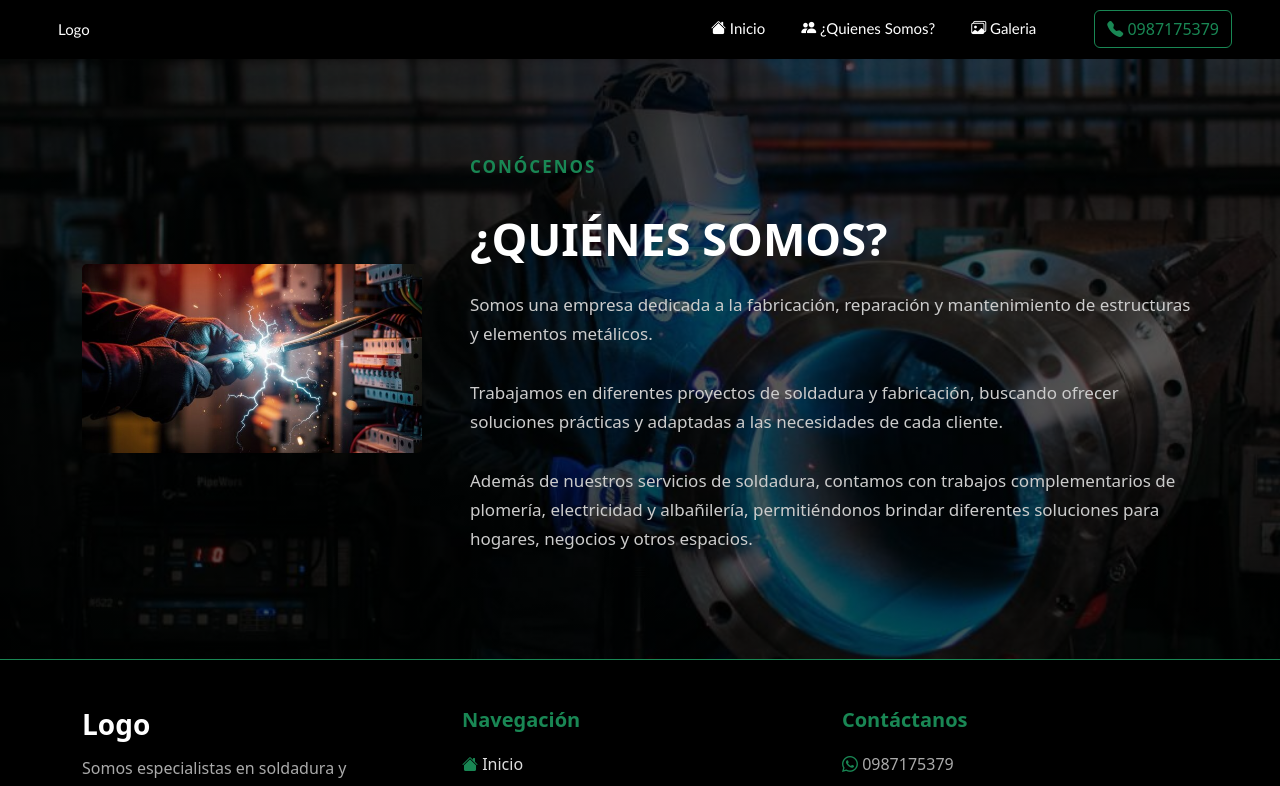
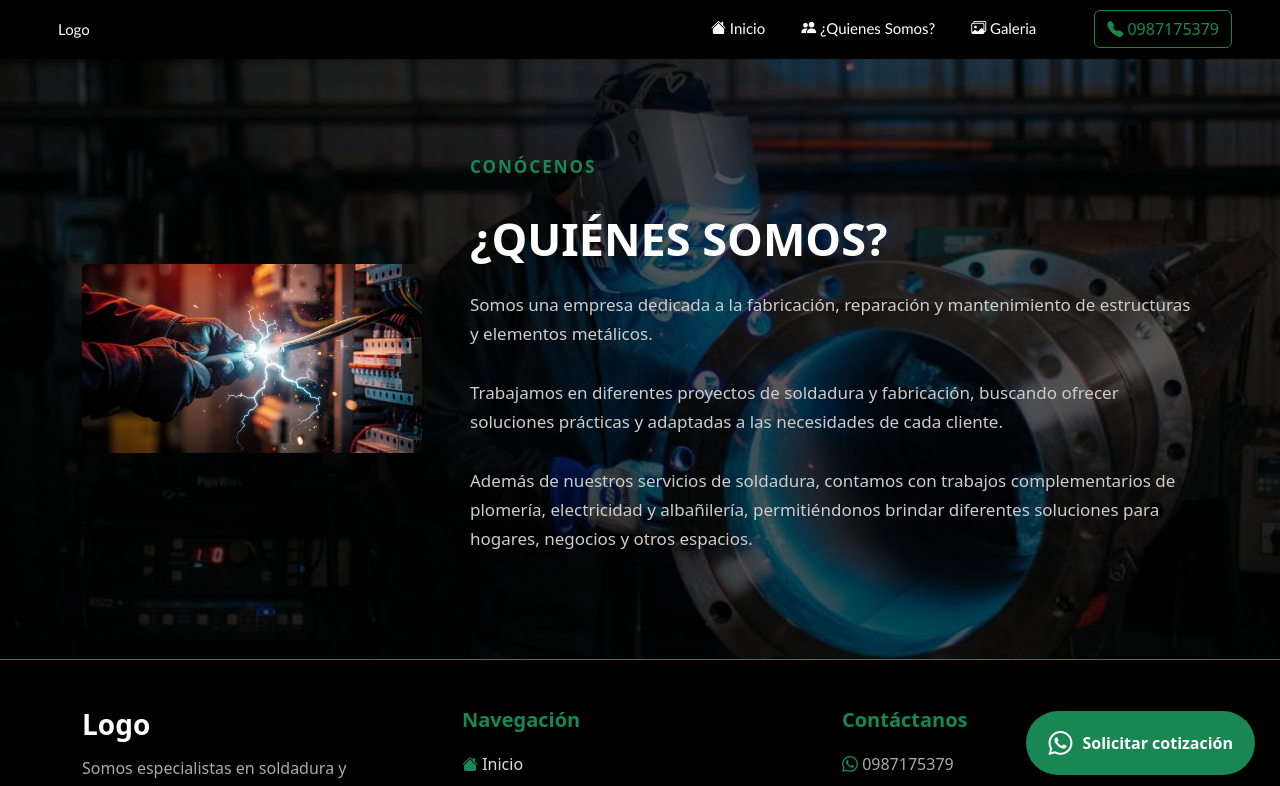
Before and after one commit to LeonardoGBM/soldadura, a React (Vite) app: page /qsomos in a window 1280 px wide. Shown: the top 786 px of the page. Built offline with nearby package versions, Linux system fonts and the light colour scheme.

Commit message:
feat:boton de cotisacion

```diff
--- a/src/pages/qsomos.jsx
+++ b/src/pages/qsomos.jsx
@@ -34,6 +34,15 @@ const Qsomos = () => {
                         </div>
                     </div>
                 </section>
+                <a
+                    href="https://wa.me/593987175379?text=Hola,%20me%20gustaría%20solicitar%20una%20cotización."
+                    target="_blank"
+                    rel="noreferrer"
+                    className="boton-cotizar"
+                >
+                    <i className="bi bi-whatsapp"></i>
+                    <span>Solicitar cotización</span>
+                </a>
             </main>
         </div>
     )
```
